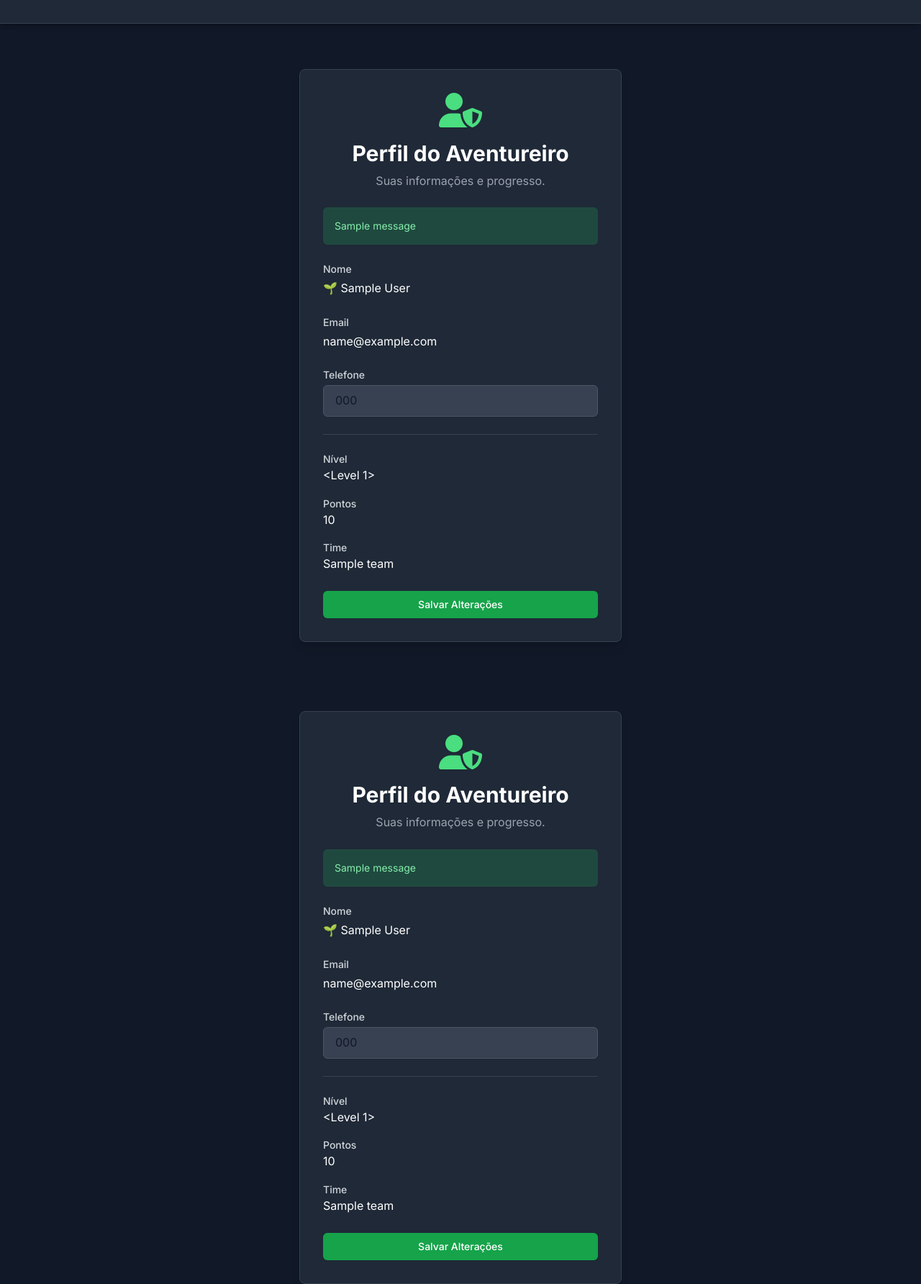
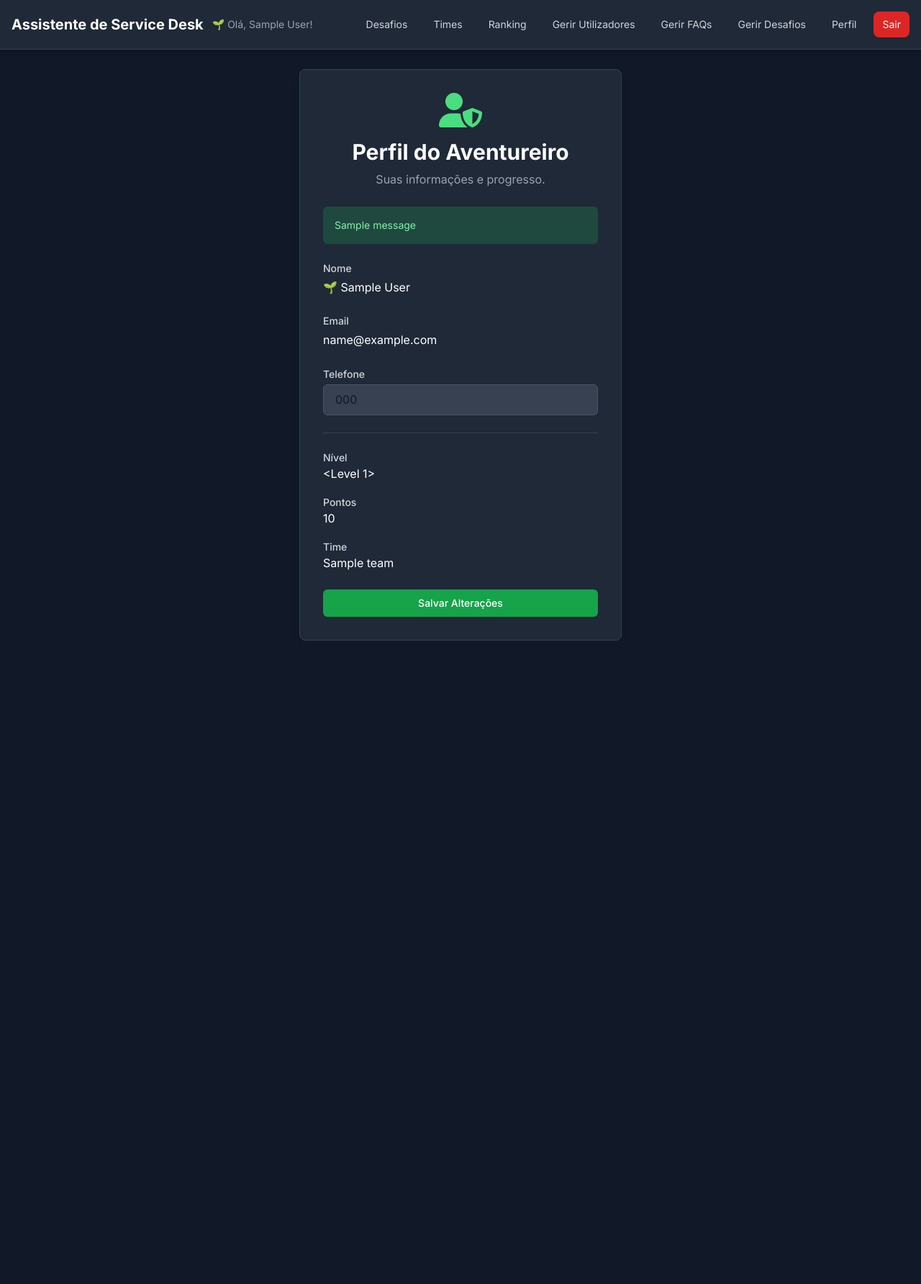
Before and after one commit to AlexandreCalmonJr/service_desk_chat_moderno, a Flask app: page /profile in a window 1280 px wide. Shown: the whole page at 72% size. After the commit the page ends 890 px from the top, so only its background shows below. Run offline with Flask 3, Linux system fonts and the light colour scheme; a user stored in the database is signed in; tables that the repository leaves empty hold one stand-in row (values such as "Sample post"); one stand-in notice (Sample message) is shown; some libraries are stand-ins or nearby versions.

Commit message:
ajuste profile e rotas admin dev

```diff
--- a/templates/index.html
+++ b/templates/index.html
@@ -28,7 +28,8 @@
             {% if current_user.is_admin %}
                 <a href="{{ url_for('admin_users') }}" class="text-sm px-3 py-2 text-gray-300 hover:text-white hover:bg-gray-700 rounded-md transition">Gerir Utilizadores</a>
                 <a href="{{ url_for('admin_faq') }}" class="text-sm px-3 py-2 text-gray-300 hover:text-white hover:bg-gray-700 rounded-md transition">Gerir FAQs</a>
-                <a href="{{ url_for('admin_challenges') }}" class="text-sm px-3 py-2 text-gray-300 hover:text-white hover:bg-gray-700 rounded-md transition">Gerir Desafios</a>
+                <a href="{{ url_for('admin_challenges') }}" class="text-sm px-3 py-2 text-gray-300 hover:text-white hover:bg-gray-700 rounded-md transition">Admin_Bot</a>
+                <a href="{{ url_for('admin_dashboard') }}" class="text-sm px-3 py-2 text-gray-300 hover:text-white hover:bg-gray-700 rounded-md transition">Gerir Desafios</a>
             {% endif %}
             <a href="{{ url_for('profile') }}" class="text-sm px-3 py-2 text-gray-300 hover:text-white hover:bg-gray-700 rounded-md transition">Perfil</a>
             <a href="{{ url_for('logout') }}" class="text-sm px-3 py-2 bg-red-600 text-white rounded-lg hover:bg-red-700 transition">Sair</a>
--- a/templates/profile.html
+++ b/templates/profile.html
@@ -1,77 +1,3 @@
-<!DOCTYPE html>
-<html lang="pt-BR">
-<head>
-    <meta charset="UTF-8">
-    <meta name="viewport" content="width=device-width, initial-scale=1.0">
-    <title>Assistente de Service Desk - Perfil</title>
-    <script src="https://cdn.tailwindcss.com"></script>
-    <link href="/static/styles.css" rel="stylesheet">
-    <link href="https://fonts.googleapis.com/css2?family=Inter:wght@400;500;600;700&display=swap" rel="stylesheet">
-    <link rel="stylesheet" href="https://cdnjs.cloudflare.com/ajax/libs/font-awesome/6.4.2/css/all.min.css">
-</head>
-<body class="bg-gray-900 flex flex-col min-h-screen">
-
-    <header class="bg-gray-800 shadow-md p-4 flex justify-between items-center fixed top-0 left-0 right-0 z-10 border-b border-gray-700">
-        </header>
-
-    <main class="flex-1 flex flex-col items-center justify-center pt-24 px-4">
-        <div class="w-full max-w-md p-8 space-y-6 bg-gray-800 rounded-lg shadow-lg border border-gray-700">
-
-            <div class="text-center">
-                <i class="fas fa-user-shield text-5xl text-green-400"></i>
-                <h2 class="mt-4 text-3xl font-extrabold text-white">Perfil do Aventureiro</h2>
-                <p class="mt-2 text-gray-400">Suas informações e progresso.</p>
-            </div>
-
-            {% with messages = get_flashed_messages(with_categories=true) %}
-                {% if messages %}
-                    {% for category, message in messages %}
-                        <div class="p-4 rounded-md text-sm {% if category == 'error' %}bg-red-500/20 text-red-300{% else %}bg-green-500/20 text-green-300{% endif %}">
-                            {{ message }}
-                        </div>
-                    {% endfor %}
-                {% endif %}
-            {% endwith %}
-
-            <form method="POST" action="/profile" class="space-y-6">
-                <div>
-                    <label class="block text-sm font-medium text-gray-300">Nome</label>
-                    <p class="mt-1 text-white">{{ user_level_insignia }} {{ current_user.name }}</p>
-                </div>
-                <div>
-                    <label class="block text-sm font-medium text-gray-300">Email</label>
-                    <p class="mt-1 text-white">{{ current_user.email }}</p>
-                </div>
-                <div>
-                    <label for="phone" class="block text-sm font-medium text-gray-300">Telefone</label>
-                    <input type="text" id="phone" name="phone" value="{{ current_user.phone or '' }}" class="mt-1 block w-full px-4 py-2 bg-gray-700 border border-gray-600 rounded-md shadow-sm placeholder-gray-400 focus:outline-none focus:ring-green-500 focus:border-green-500" placeholder="Seu telefone">
-                </div>
-
-                <div class="border-t border-gray-700 pt-6 mt-6 space-y-4">
-                     <div>
-                        <label class="block text-sm font-medium text-gray-300">Nível</label>
-                        <p class="text-white">{{ current_user.level }}</p>
-                    </div>
-                    <div>
-                        <label class="block text-sm font-medium text-gray-300">Pontos</label>
-                        <p class="text-white">{{ current_user.points }}</p>
-                    </div>
-                     <div>
-                        <label class="block text-sm font-medium text-gray-300">Time</label>
-                        {% if current_user.team %}
-                            <p class="text-white">{{ current_user.team.name }}</p>
-                        {% else %}
-                            <p class="text-gray-400">Você ainda não está num time. <a href="{{ url_for('teams_list') }}" class="font-medium text-green-400 hover:text-green-300">Junte-se a um!</a></p>
-                        {% endif %}
-                    </div>
-                </div>
-
-                <button type="submit" class="w-full py-2 px-4 border border-transparent rounded-md shadow-sm text-sm font-medium text-white bg-green-600 hover:bg-green-700 focus:outline-none focus:ring-2 focus:ring-offset-2 focus:ring-green-500 focus:ring-offset-gray-800">Salvar Alterações</button>
-            </form>
-        </div>
-    </main>
-
-    </body>
 </html><!DOCTYPE html>
 <html lang="pt-BR">
 <head>
@@ -86,7 +12,32 @@
 <body class="bg-gray-900 flex flex-col min-h-screen">
 
     <header class="bg-gray-800 shadow-md p-4 flex justify-between items-center fixed top-0 left-0 right-0 z-10 border-b border-gray-700">
-        </header>
+        <div class="flex items-center space-x-3">
+            <h1 class="text-xl font-bold text-white">Assistente de Service Desk</h1>
+            <span class="text-sm text-gray-400 hidden sm:block">
+                {{ user_level_insignia }} Olá, {{ current_user.name }}!
+            </span>
+        </div>
+
+        <div class="hidden md:flex items-center space-x-3">
+            <a href="{{ url_for('list_challenges') }}" class="text-sm px-3 py-2 text-gray-300 hover:text-white hover:bg-gray-700 rounded-md transition">Desafios</a>
+            <a href="{{ url_for('teams_list') }}" class="text-sm px-3 py-2 text-gray-300 hover:text-white hover:bg-gray-700 rounded-md transition">Times</a>
+            <a href="{{ url_for('ranking') }}" class="text-sm px-3 py-2 text-gray-300 hover:text-white hover:bg-gray-700 rounded-md transition">Ranking</a>
+            {% if current_user.is_admin %}
+                <a href="{{ url_for('admin_users') }}" class="text-sm px-3 py-2 text-gray-300 hover:text-white hover:bg-gray-700 rounded-md transition">Gerir Utilizadores</a>
+                <a href="{{ url_for('admin_faq') }}" class="text-sm px-3 py-2 text-gray-300 hover:text-white hover:bg-gray-700 rounded-md transition">Gerir FAQs</a>
+                <a href="{{ url_for('admin_challenges') }}" class="text-sm px-3 py-2 text-gray-300 hover:text-white hover:bg-gray-700 rounded-md transition">Gerir Desafios</a>
+            {% endif %}
+            <a href="{{ url_for('profile') }}" class="text-sm px-3 py-2 text-gray-300 hover:text-white hover:bg-gray-700 rounded-md transition">Perfil</a>
+            <a href="{{ url_for('logout') }}" class="text-sm px-3 py-2 bg-red-600 text-white rounded-lg hover:bg-red-700 transition">Sair</a>
+        </div>
+
+        <div class="md:hidden flex items-center">
+            <button id="menu-button" class="text-gray-300 focus:outline-none">
+                <i class="fas fa-bars fa-lg"></i>
+            </button>
+        </div>
+    </header>
 
     <main class="flex-1 flex flex-col items-center justify-center pt-24 px-4">
         <div class="w-full max-w-md p-8 space-y-6 bg-gray-800 rounded-lg shadow-lg border border-gray-700">
```
